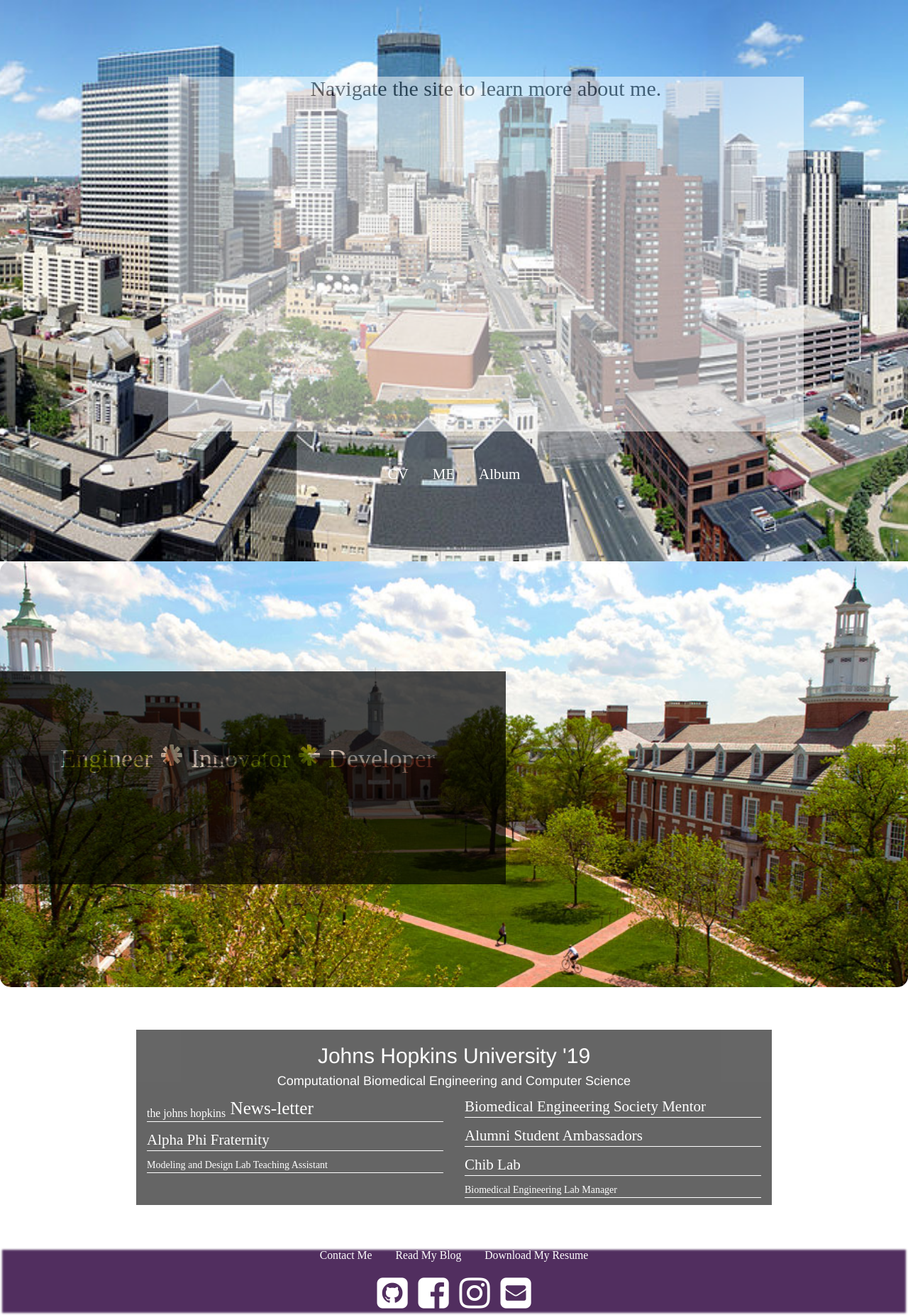
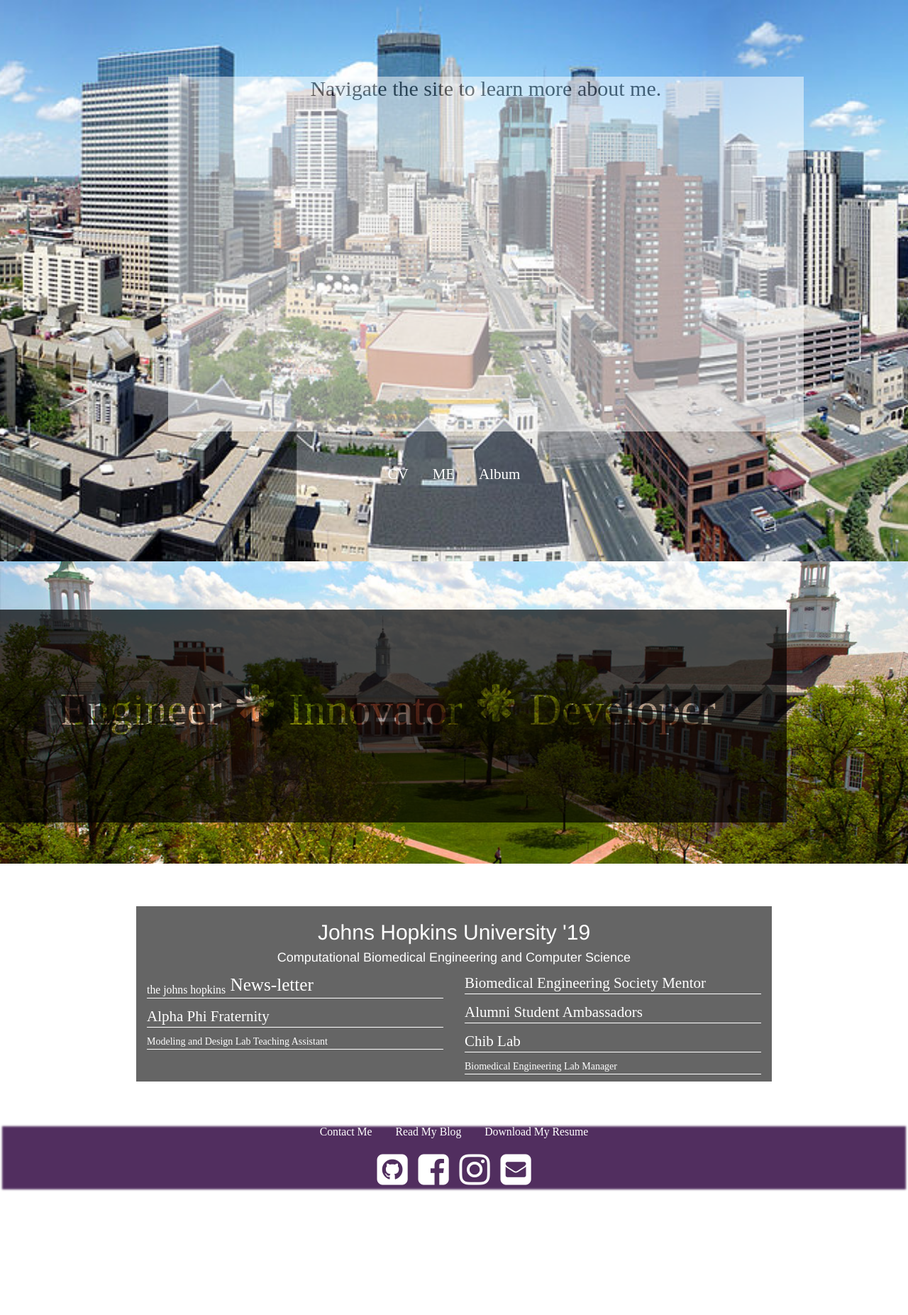
Before and after one commit to pfrank7/pfrank7.github.io, a Jekyll site: the page built from index.html, in a window 1280 px wide. Shown: the whole page at 71% size. Built offline with Jekyll 4.4.1, drawn with Linux system fonts in a browser that asks for light colours; nearby versions of some CDN libraries; after the commit the page ends 1679 px from its top, so only the background shows below that.

Commit message:
Update index.html

```diff
--- a/index.html
+++ b/index.html
@@ -45,23 +45,10 @@ title: Paige Frank
     width:100%;
     height:500px;
 }
-.Hopkins {
-	display:flex;
-	align-items:center;
+#Hopkins {
 	background-image: url("JHU.jpg");
-	background-color: white;
-	background-size:cover;
-	background-repeat:no-repeat;
-	opacity:1;
-	border-radius: 15px;
-	margin:0px;
-	padding:0px;
-	font-family:'Times New Roman', Calibra, serif;
-	background-attachment: fixed;
-   	background-position: center;
-	height:600px;
 }
-.Hopkins h1 {
+#Hopkins h1 {
 	text-align: center;
 	font-family: 'Apple Chancery', Times New Roman;
 	background-color:black;
@@ -88,7 +75,7 @@ title: Paige Frank
 		</div>
 	</section>
 	<section>
-	<div class = "Hopkins">
+	<div class = "jumbotron" id = "Hopkins">
 		<div class = "row">
 			<h1> Engineer <span class="glyphicon glyphicon-asterisk"></span> Innovator <span class="glyphicon glyphicon-asterisk"></span> Developer </h1>
 		</div>
```
